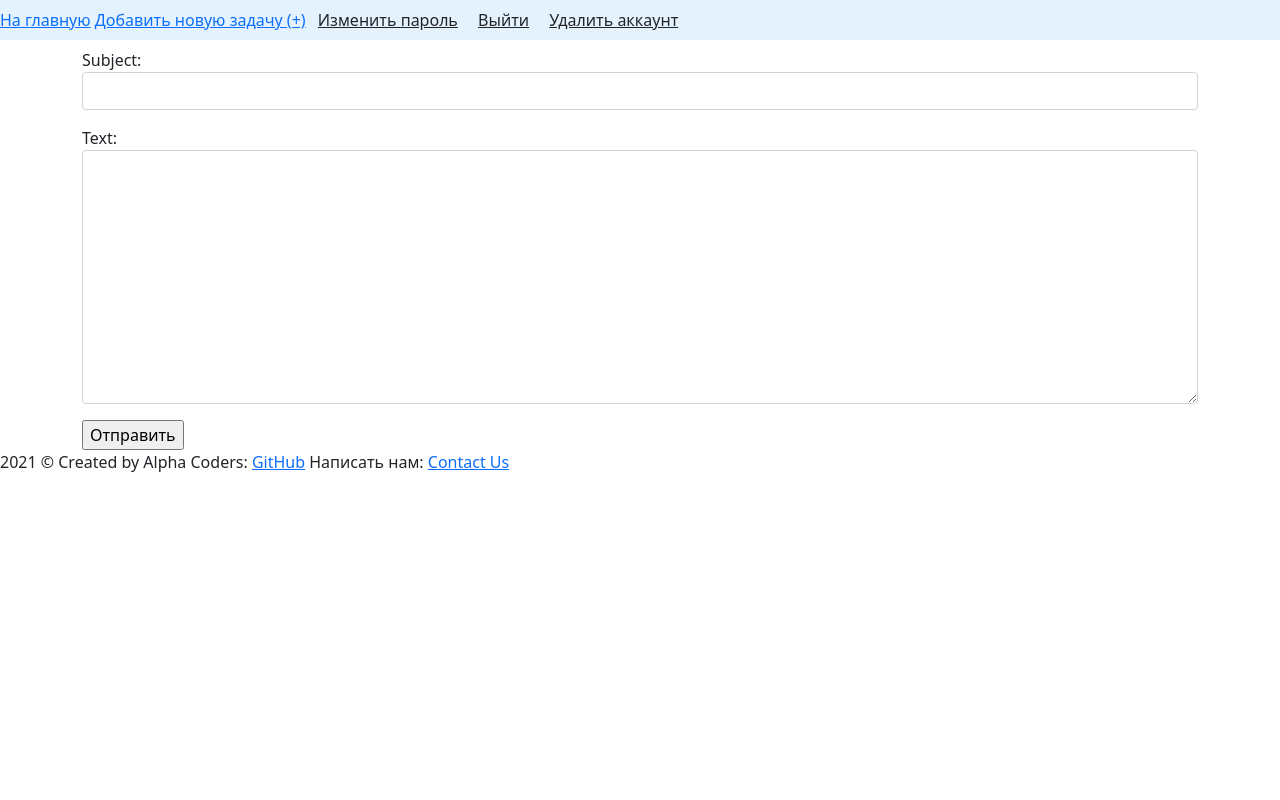
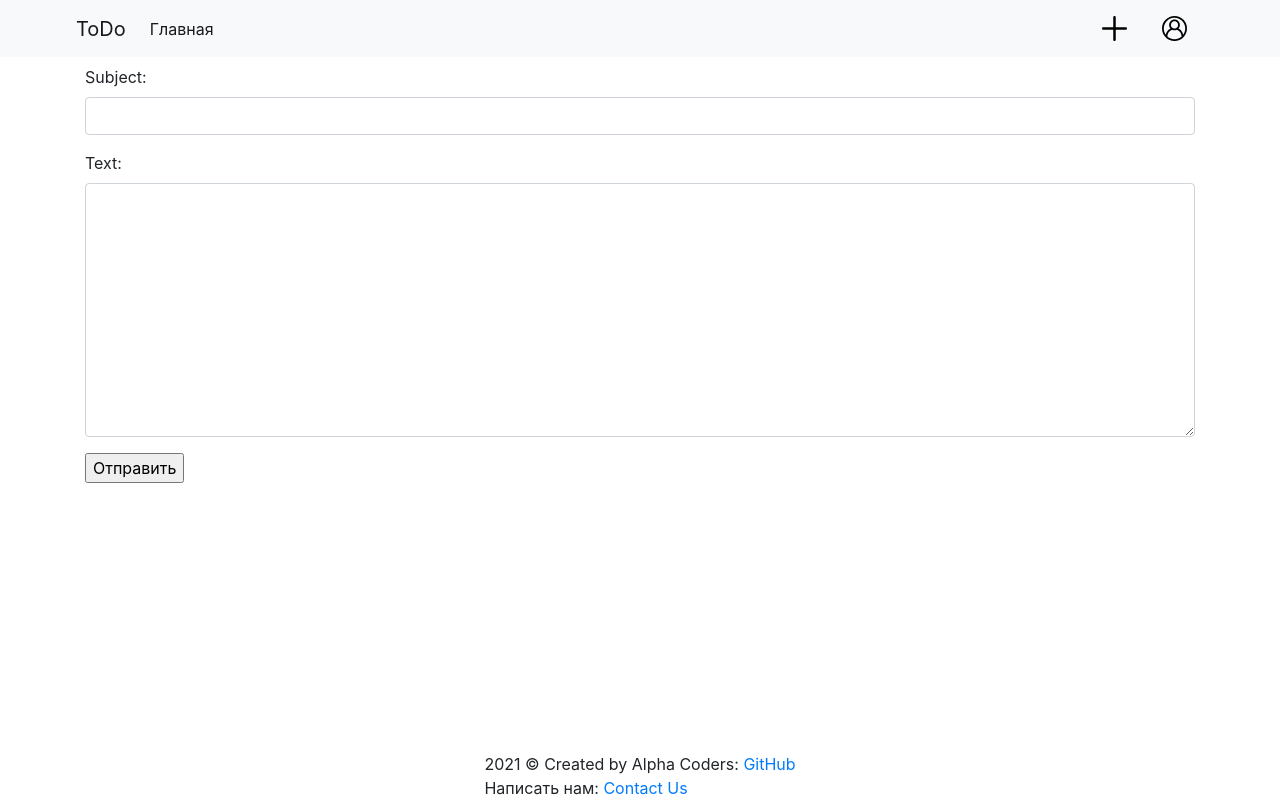
Before and after one commit to alpha-coders-team/todo-app, a Django app: page /contact_us/ in a window 1280 px wide. Run offline with Django 3.2, Linux system fonts and the light colour scheme; the visitor is signed in with stand-in values (Sample User, id 1); some libraries are stand-ins or nearby versions.

Commit message:
Updated front (#51)

```diff
--- a/ToDo/ToDo/settings.py
+++ b/ToDo/ToDo/settings.py
@@ -122,8 +122,9 @@ if os.getenv('ENVIRONMENT', 'local') == 'local':
     DEFAULT_FILE_STORAGE = 'django.core.files.storage.FileSystemStorage'
 
     STATIC_URL = '/static/'
-    STATIC_ROOT = os.path.join(BASE_DIR, 'static')
-
+    STATICFILES_DIRS = (
+        os.path.join(BASE_DIR, 'static'),
+    )
     MEDIA_URL = '/media/'
     MEDIA_ROOT = os.path.join(BASE_DIR, 'media')
 
--- /dev/null
+++ b/ToDo/static/css/main.css
@@ -0,0 +1,23 @@
+/* nav {
+    padding:15px 30px 15px 30px;
+} */
+.container{
+    margin: auto;
+}
+.nav-icon{
+    width:25px;
+    display: block;
+    margin:auto;
+}
+.navbar-brand{
+    padding-left: 60px;
+}
+.navbar-nav{
+    padding-right:60px;
+}
+.nav-item{
+    width:60px;
+}
+.dropdown{
+    height: 100%;
+}
--- a/ToDo/templates/base.html
+++ b/ToDo/templates/base.html
@@ -1,12 +1,13 @@
+{% load static %}
 <!doctype html>
 <html>
 
 <head>
   <meta charset="utf-8">
-  <meta name="viewport"
-        content="width=device-width, initial-scale=1, shrink-to-fit=no">
-  <link href="https://cdn.jsdelivr.net/npm/bootstrap@5.0.0-beta3/dist/css/bootstrap.min.css" rel="stylesheet"
-        integrity="sha384-eOJMYsd53ii+scO/bJGFsiCZc+5NDVN2yr8+0RDqr0Ql0h+rP48ckxlpbzKgwra6" crossorigin="anonymous">
+  <meta name="viewport" content="width=device-width, initial-scale=1, shrink-to-fit=no">
+  <link rel="stylesheet" type="text/css" href="{% static 'css/main.css' %}">
+  <link href="https://stackpath.bootstrapcdn.com/bootstrap/4.5.2/css/bootstrap.min.css" rel="stylesheet"
+    crossorigin="anonymous">
 
   <title>{% block title %}ToDo App{% endblock %}</title>
 </head>
@@ -14,7 +15,7 @@
 <body>
   {% include 'includes/nav.html' %}
   <main>
-  <div class="container">
+    <div class="container main-content">
       <div>
         <h1>{% block header %}{% endblock %}</h1>
       </div>
@@ -22,8 +23,13 @@
       {% endblock %}
     </div>
   </main>
-
   {% include 'includes/footer.html' %}
+  <script src="https://code.jquery.com/jquery-3.5.1.slim.min.js"
+    integrity="sha384-DfXdz2htPH0lsSSs5nCTpuj/zy4C+OGpamoFVy38MVBnE+IbbVYUew+OrCXaRkfj"
+    crossorigin="anonymous"></script>
+  <script src="https://cdn.jsdelivr.net/npm/bootstrap@4.6.0/dist/js/bootstrap.bundle.min.js"
+    integrity="sha384-Piv4xVNRyMGpqkS2by6br4gNJ7DXjqk09RmUpJ8jgGtD7zP9yug3goQfGII0yAns"
+    crossorigin="anonymous"></script>
 </body>
 
 </html>
--- a/ToDo/templates/includes/footer.html
+++ b/ToDo/templates/includes/footer.html
@@ -1,6 +1,15 @@
-<footer>
-  {% now "Y" %} © Created by Alpha Coders: <a href="https://github.com/alpha-coders-team/todo-app">GitHub</a>
-  {% if user.is_authenticated %}
-  Написать нам: <a href="{% url 'contact_us' %}">Contact Us</a>
-  {% endif %}
+<footer class="fixed-bottom">
+  <div class="d-flex justify-content-center">
+    <div>
+      {% now "Y" %} © Created by Alpha Coders: <a href="https://github.com/alpha-coders-team/todo-app">GitHub</a>
+
+      {% if user.is_authenticated %}
+      <br>
+      <span>
+        Написать нам: <a href="{% url 'contact_us' %}">Contact Us</a>
+      </span>
+      {% endif %}
+
+    </div>
+  </div>
 </footer>
--- a/ToDo/templates/includes/nav.html
+++ b/ToDo/templates/includes/nav.html
@@ -1,18 +1,43 @@
-<nav class='navbar navbar-light' style='background-color: #e3f2fd;'>
-  <nav class='my-2 my-md-0 mr-md-3'>
-    <a href="{% url 'index' %}">На главную</a>
+{% load static %}
+<nav class="navbar navbar-expand navbar-light bg-light">
+  <a class="navbar-brand" href="#">ToDo</a>
+  <button class="navbar-toggler" type="button" data-toggle="collapse" data-target="#navbarNav">
+    <span class="navbar-toggler-icon"></span>
+  </button>
+  <div class="collapse navbar-collapse" id="navbarNav">
+    <ul class="navbar-nav mr-auto">
+      <li class="nav-item active">
+        <a class="nav-link" href="{% url 'index' %}">Главная</span></a>
+      </li>
+    </ul>
+    <ul class="navbar-nav">
+      {% if user.is_authenticated %}
+      <li class="nav-item">
+        <a class="nav-link" href="{% url 'add-task' %}">
+          <img class="nav-icon" src="{% static 'images/plus.svg' %}" alt="">
+        </a>
+      </li>
+      {% endif %}
+      <li class="nav-item">
+        <div class="dropdown show">
+          <a class="nav-link" href="#" role="button" id="dropdownMenuLink" data-toggle="dropdown" aria-haspopup="true"
+            aria-expanded="false">
+            <img class="nav-icon" src="{% static 'images/user.svg' %}" alt="">
+          </a>
+          <div class="dropdown-menu dropdown-menu-right" aria-labelledby="dropdownMenuLink">
+            {% if user.is_authenticated %}
+            <a class="dropdown-item" href="{% url 'custom_password_change' %}">Изменить пароль</a>
+            <a class="dropdown-item" href="{% url 'user_delete' %}">Удалить аккаунт</a>
+            <a class="dropdown-item" href="{% url 'customlogout' %}">Выйти</a>
+            {% else %}
+            <a class="dropdown-item" href="{% url 'signin' %}">Войти</a>
+            <a class="dropdown-item" href="{% url 'signup' %}">Регистрация</a>
+            {% endif %}
+          </div>
+        </div>
+      </li>
 
-    {% if user.is_authenticated %}
 
-    <a href="{% url 'add-task' %}">Добавить новую задачу (+)</a>
-
-    <a class='p-2 text-dark' href="{% url 'custom_password_change' %}">Изменить пароль</a>
-
-    <a class='p-2 text-dark' href="{% url 'customlogout' %}">Выйти</a>
-    <a class='p-2 text-dark' href="{% url 'user_delete' %}">Удалить аккаунт</a>
-    {% else %}
-    <a class='p-2 text-dark' href="{% url 'signin' %}">Войти</a> |
-    <a class='p-2 text-dark' href="{% url 'signup' %}">Регистрация</a>
-    {% endif %}
-  </nav>
+    </ul>
+  </div>
 </nav>
```
Also changed, not shown: ToDo/static/images/plus.svg (added), ToDo/static/images/user.svg (added). Lines whose indentation alone changed are shown as unchanged.
